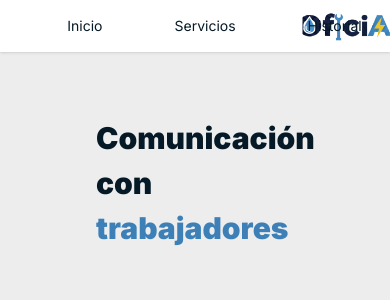
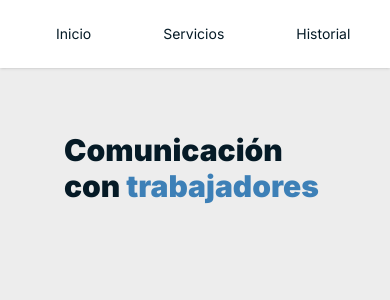
Before and after one commit to DavidToroHrr/oficiAR-front, a React (Vite) app: page /user-services in a window 390 px wide. Shown: the top 300 px of the page. Built offline with nearby package versions, Linux system fonts and the light colour scheme; what @mercadopago/sdk-react would draw is missing.

Commit message:
responsive header

```diff
--- a/src/components/HeaderUserServices/HeaderUserServices.jsx
+++ b/src/components/HeaderUserServices/HeaderUserServices.jsx
@@ -2,17 +2,22 @@ import logo from '../../assets/logo.png';
 
 export default function HeaderUserServices({ children }) {
     return (
-        <header className="relative flex items-center pl-80 py-4 bg-white shadow-sm">
+        <header className="flex items-center px-8 py-4 bg-white shadow-sm">
 
-            {/* Logo posicionado según Figma */}
-            <div className="flex items-center gap-2 cursor-pointer">
-                <img src={logo} alt="OficiAR Logo" className="h-5 w-24 object-cover object-center scale-150" />
+            {/* SECCIÓN IZQUIERDA — flex-1, logo con justify-center para centrarlo en su tercio */}
+            <div className="flex-1 flex items-center justify-center">
+                <div className="flex items-center gap-2 cursor-pointer">
+                    <img src={logo} alt="OficiAR Logo" className="h-5 w-24 object-cover object-center scale-150" />
+                </div>
             </div>
 
-            {/* Navegación centrada con gap-6 igual que el Header original */}
-            <nav className="absolute left-[55%] -translate-x-1/2 flex items-center gap-6">
+            {/* SECCIÓN CENTRO — nav centrado */}
+            <nav className="flex-1 flex items-center justify-center gap-6">
                 {children}
             </nav>
+
+            {/* SECCIÓN DERECHA — balance */}
+            <div className="flex-1" />
 
         </header>
     );
--- /dev/null
+++ b/src/components/ServiceCard/ServiceCard.jsx
@@ -0,0 +1,10 @@
+export default function ServiceCard() {
+    return (
+        /* W:1247 H:230 Figma — en responsive usamos w-full
+           px-16 ≈ paddingLeft/Right 63px
+           py-14 ≈ paddingTop/Bottom 54px
+           min-h-[230px] mantiene la altura mínima */
+        <div className="w-full bg-white rounded-lg shadow-sm px-16 py-14 min-h-[230px]">
+        </div>
+    );
+}
--- a/src/pages/userServices/UserServices.jsx
+++ b/src/pages/userServices/UserServices.jsx
@@ -1,5 +1,6 @@
 import HeaderUserServices from "../../components/HeaderUserServices/HeaderUserServices"
 import Button from "../../components/Button/Button"
+import ServiceCard from "../../components/ServiceCard/ServiceCard"
 
 export default function UserServices() {
     return (
@@ -10,14 +11,10 @@ export default function UserServices() {
                 <Button>Historial</Button>
             </HeaderUserServices>
 
-            {/* Título principal — Inter Extra Bold 40px según Figma
-                mt-16: más espacio desde el header
-                px-24: padding izquierdo que aproxima X:96 de Figma */}
-            <div className="px-24 mt-16">
-                <h2 className="font-['Inter'] font-extrabold text-very-dark-blue" style={{ fontSize: '30px' }}>
-                    Comunicación con <span className="text-light-blue">trabajadores</span>
-                </h2>
-            </div>
+            <h2 className="mt-16 text-3xl font-black text-very-dark-blue px-16 mb-10">
+                Comunicación con <span className="text-light-blue">trabajadores</span>
+            </h2>
+
         </div>
     )
 }
```
